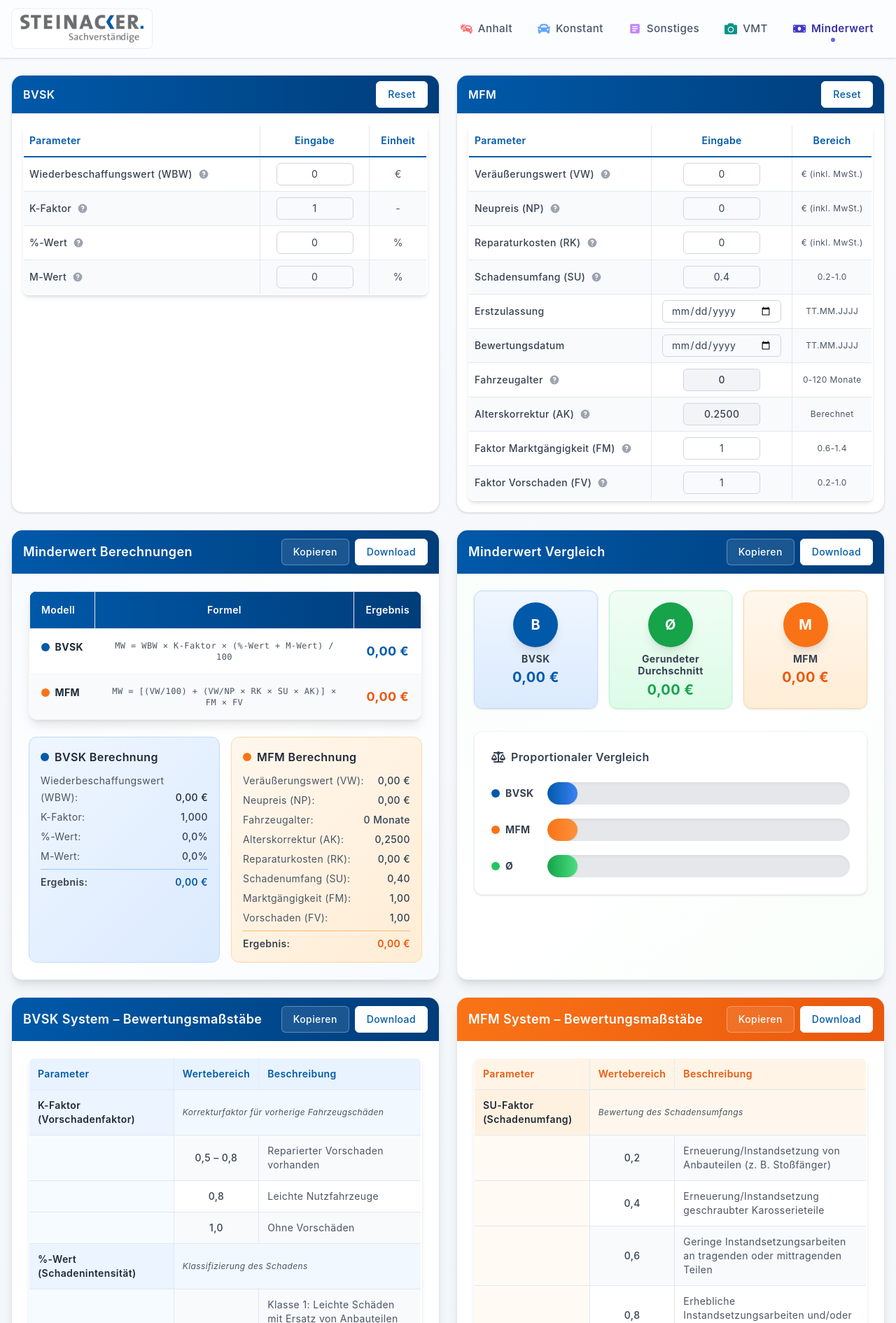
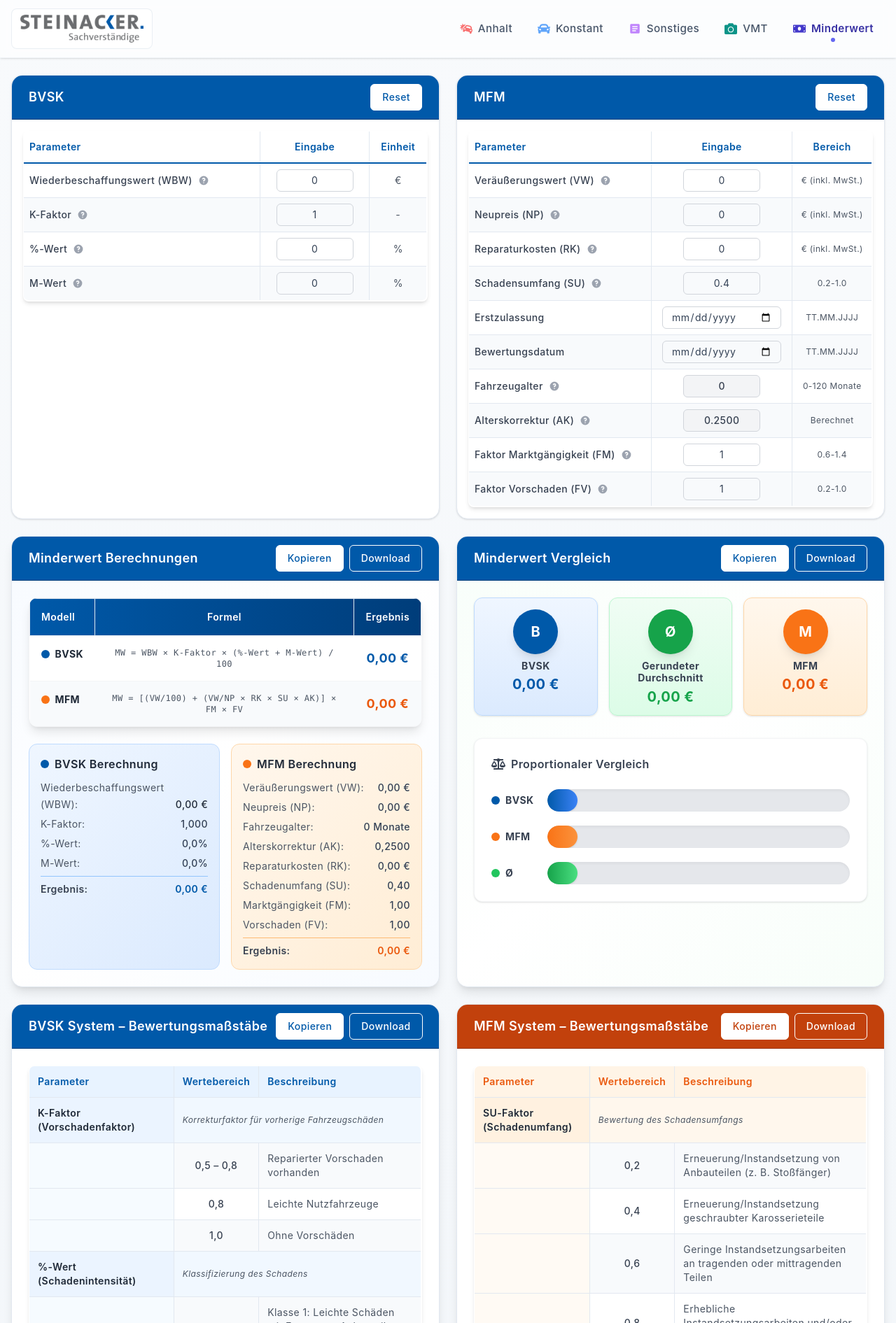
Before and after one commit to hoidOS/ifu, a Next.js app: page /minderwert in a window 1280 px wide. Shown: the top 1891 px of the page at 70% size. Built offline with nearby package versions, Linux system fonts and the light colour scheme.

Commit message:
feat: headers

```diff
--- a/pages/minderwert.tsx
+++ b/pages/minderwert.tsx
@@ -451,11 +451,11 @@ function Minderwert() {
 
         {/* BVSK Calculator */}
         <div className="rounded-2xl shadow-sm overflow-hidden border border-slate-200 bg-white no-print">
-          <div className="bg-gradient-to-r from-primary-700 to-primary-800 text-white px-4 py-2 card-header flex justify-between items-center">
-            <h2 className="text-base font-semibold">BVSK</h2>
+          <div className="calculator-card-header">
+            <h2 className="text-lg font-semibold">BVSK</h2>
             <button
               onClick={handleResetBVSK}
-              className="bg-white text-primary-700 px-4 py-2 rounded-md text-sm font-medium hover:bg-blue-50 hover:shadow-sm transition-all duration-200 border border-white"
+              className="calculator-header-button"
               title="Alle Eingaben zurücksetzen"
             >
               Reset
@@ -601,11 +601,11 @@ function Minderwert() {
 
         {/* MFM Calculator */}
         <div className="rounded-2xl shadow-sm overflow-hidden border border-slate-200 bg-white no-print">
-          <div className="bg-gradient-to-r from-primary-700 to-primary-800 text-white px-4 py-2 card-header flex justify-between items-center">
-            <h2 className="text-base font-semibold">MFM</h2>
+          <div className="calculator-card-header">
+            <h2 className="text-lg font-semibold">MFM</h2>
             <button
               onClick={handleResetMFM}
-              className="bg-white text-primary-700 px-4 py-2 rounded-md text-sm font-medium hover:bg-blue-50 hover:shadow-sm transition-all duration-200 border border-white"
+              className="calculator-header-button"
               title="Alle Eingaben zurücksetzen"
             >
               Reset
@@ -942,14 +942,14 @@ function Minderwert() {
             style={{ background: "linear-gradient(135deg, #eff6ff 0%, #ffffff 50%, #eff6ff 100%)" }}
           ></div>
 
-          <div className="relative bg-gradient-to-r from-primary-700 to-primary-800 text-white px-4 py-3 card-header flex justify-between items-center">
+          <div className="relative calculator-card-header">
             <h2 className="text-lg font-semibold">Minderwert Berechnungen</h2>
             <div className="flex gap-2">
               <button
                 id="clipboard-button"
                 onClick={() => handleClipboard('results-table')}
                 disabled={isProcessing}
-                className="bg-white-10 backdrop-blur-sm text-white px-4 py-2 rounded-md text-sm font-medium hover:bg-white-20 hover:shadow-sm transition-all duration-200 border border-white-30 disabled:opacity-50 disabled:cursor-not-allowed"
+                className="calculator-header-button disabled:opacity-50 disabled:cursor-not-allowed"
                 title="In Zwischenablage kopieren"
               >
                 {isProcessing ? 'Kopiere...' : 'Kopieren'}
@@ -958,7 +958,7 @@ function Minderwert() {
                 id="screenshot-button"
                 onClick={() => handleScreenshot('results-table', 'minderwert-berechnungen.png')}
                 disabled={isProcessing}
-                className="bg-white text-primary-700 px-4 py-2 rounded-md text-sm font-medium hover:bg-blue-50 hover:shadow-sm transition-all duration-200 border border-white disabled:opacity-50 disabled:cursor-not-allowed"
+                className="calculator-header-button-outline disabled:opacity-50 disabled:cursor-not-allowed"
                 title="Als PNG herunterladen"
               >
                 {isProcessing ? 'Lade...' : 'Download'}
@@ -1104,14 +1104,14 @@ function Minderwert() {
             style={{ background: "linear-gradient(135deg, #f0fdf4 0%, #ffffff 50%, #f0fdf4 100%)" }}
           ></div>
 
-          <div className="relative bg-gradient-to-r from-primary-700 to-primary-800 text-white px-4 py-3 card-header flex justify-between items-center">
+          <div className="relative calculator-card-header">
             <h2 className="text-lg font-semibold">Minderwert Vergleich</h2>
             <div className="flex gap-2">
               <button
                 id="clipboard-button"
                 onClick={() => handleClipboard('comparison-chart')}
                 disabled={isProcessing}
-                className="bg-white-10 backdrop-blur-sm text-white px-4 py-2 rounded-md text-sm font-medium hover:bg-white-20 hover:shadow-sm transition-all duration-200 border border-white-30 disabled:opacity-50 disabled:cursor-not-allowed"
+                className="calculator-header-button disabled:opacity-50 disabled:cursor-not-allowed"
                 title="In Zwischenablage kopieren"
               >
                 {isProcessing ? 'Kopiere...' : 'Kopieren'}
@@ -1120,7 +1120,7 @@ function Minderwert() {
                 id="screenshot-button"
                 onClick={() => handleScreenshot('comparison-chart', 'minderwert-vergleich.png')}
                 disabled={isProcessing}
-                className="bg-white text-primary-700 px-4 py-2 rounded-md text-sm font-medium hover:bg-blue-50 hover:shadow-sm transition-all duration-200 border border-white disabled:opacity-50 disabled:cursor-not-allowed"
+                className="calculator-header-button-outline disabled:opacity-50 disabled:cursor-not-allowed"
                 title="Als PNG herunterladen"
               >
                 {isProcessing ? 'Lade...' : 'Download'}
@@ -1231,13 +1231,13 @@ function Minderwert() {
         </div>
 
         <div id="bvsk-system-card" className="rounded-2xl shadow-lg overflow-hidden border border-slate-200 bg-white md:col-span-1">
-          <div className="bg-gradient-to-r from-primary-700 to-primary-800 text-white px-4 py-3 card-header flex justify-between items-center">
-            <h3 className="text-lg font-semibold">BVSK System – Bewertungsmaßstäbe</h3>
+          <div className="calculator-card-header">
+            <h3 className="text-lg font-semibold whitespace-nowrap">BVSK System – Bewertungsmaßstäbe</h3>
             <div className="screenshot-buttons flex gap-2">
               <button
                 onClick={() => handleClipboard('bvsk-system-table')}
                 disabled={isProcessing}
-                className="bg-white-10 backdrop-blur-sm text-white px-4 py-2 rounded-md text-sm font-medium hover:bg-white-20 hover:shadow-sm transition-all duration-200 border border-white-30 disabled:opacity-50 disabled:cursor-not-allowed"
+                className="calculator-header-button disabled:opacity-50 disabled:cursor-not-allowed"
                 title="In Zwischenablage kopieren"
               >
                 {isProcessing ? 'Kopiere...' : 'Kopieren'}
@@ -1245,7 +1245,7 @@ function Minderwert() {
               <button
                 onClick={() => handleScreenshot('bvsk-system-table', 'bvsk-system.png')}
                 disabled={isProcessing}
-                className="bg-white text-primary-700 px-4 py-2 rounded-md text-sm font-medium hover:bg-blue-50 hover:shadow-sm transition-all duration-200 border border-white disabled:opacity-50 disabled:cursor-not-allowed"
+                className="calculator-header-button-outline disabled:opacity-50 disabled:cursor-not-allowed"
                 title="Als PNG herunterladen"
               >
                 {isProcessing ? 'Lade...' : 'Download'}
@@ -1298,13 +1298,13 @@ function Minderwert() {
         </div>
 
         <div id="mfm-system-card" className="rounded-2xl shadow-lg overflow-hidden border border-slate-200 bg-white md:col-span-1">
-          <div className="bg-gradient-to-r from-orange-500 to-orange-600 text-white px-4 py-3 card-header flex justify-between items-center">
-            <h3 className="text-lg font-semibold">MFM System – Bewertungsmaßstäbe</h3>
+          <div className="mfm-system-card-header">
+            <h3 className="text-lg font-semibold whitespace-nowrap">MFM System – Bewertungsmaßstäbe</h3>
             <div className="screenshot-buttons flex gap-2">
               <button
                 onClick={() => handleClipboard('mfm-system-table')}
                 disabled={isProcessing}
-                className="bg-white-10 backdrop-blur-sm text-white px-4 py-2 rounded-md text-sm font-medium hover:bg-white-20 hover:shadow-sm transition-all duration-200 border border-white-30 disabled:opacity-50 disabled:cursor-not-allowed"
+                className="mfm-system-header-button disabled:opacity-50 disabled:cursor-not-allowed"
                 title="In Zwischenablage kopieren"
               >
                 {isProcessing ? 'Kopiere...' : 'Kopieren'}
@@ -1312,7 +1312,7 @@ function Minderwert() {
               <button
                 onClick={() => handleScreenshot('mfm-system-table', 'mfm-system.png')}
                 disabled={isProcessing}
-                className="bg-white text-primary-700 px-4 py-2 rounded-md text-sm font-medium hover:bg-blue-50 hover:shadow-sm transition-all duration-200 border border-white disabled:opacity-50 disabled:cursor-not-allowed"
+                className="mfm-system-header-button-outline disabled:opacity-50 disabled:cursor-not-allowed"
                 title="Als PNG herunterladen"
               >
                 {isProcessing ? 'Lade...' : 'Download'}
--- a/styles/globals.css
+++ b/styles/globals.css
@@ -197,6 +197,18 @@
     @apply bg-transparent text-white px-4 py-2 rounded-md text-sm font-medium hover:bg-primary-800 hover:shadow-sm transition-all duration-200 border border-white;
   }
 
+  .mfm-system-card-header {
+    @apply bg-orange-700 text-white px-6 py-3 flex flex-wrap items-center gap-3 justify-between sm:flex-nowrap border-b border-orange-800;
+  }
+
+  .mfm-system-header-button {
+    @apply bg-white text-orange-700 px-4 py-2 rounded-md text-sm font-medium hover:bg-orange-50 hover:shadow-sm transition-all duration-200 border border-white;
+  }
+
+  .mfm-system-header-button-outline {
+    @apply bg-transparent text-white px-4 py-2 rounded-md text-sm font-medium hover:bg-orange-800 hover:shadow-sm transition-all duration-200 border border-white;
+  }
+
   .calculator-table {
     @apply w-full text-sm border border-slate-200 rounded-lg overflow-hidden;
   }
```
